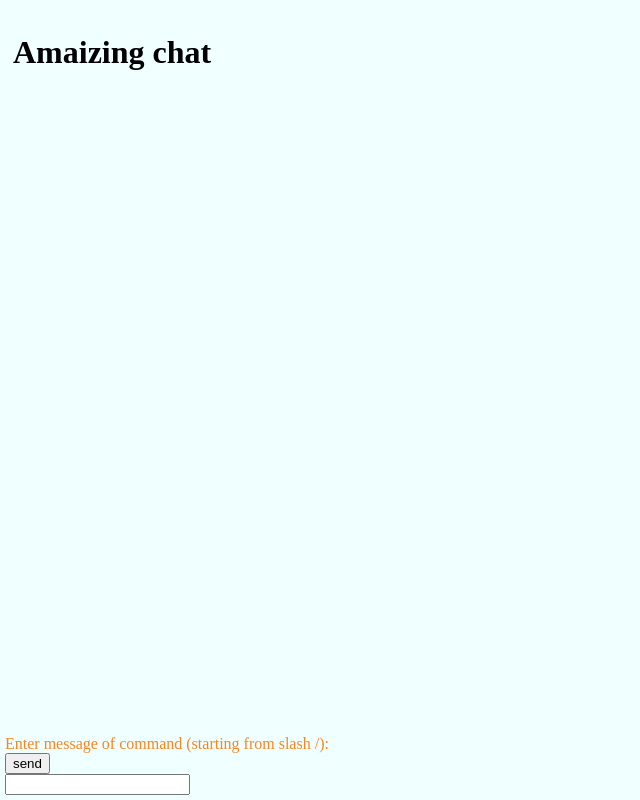
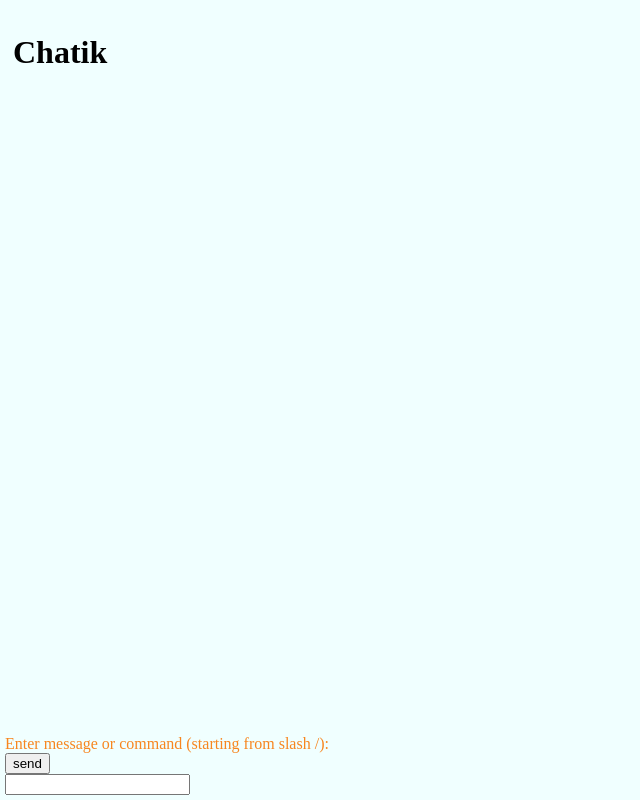
Before and after one commit to SashaCube/chatik-server, a plain HTML site: page resources/web/index.html in a window 1280 px wide. Shown: the whole page, without its empty margins (0-640 px from the left). Drawn offline with Linux system fonts and the light colour scheme.

Commit message:
fix: typo mistakes

```diff
--- a/resources/web/index.html
+++ b/resources/web/index.html
@@ -73,7 +73,7 @@
     </head>
     <body>
         <div class="header">
-            <h1>Amaizing chat</h1>
+            <h1>Chatik</h1>
         </div>
 
         <!-- The messages container that will hold all the events, messages from the server and other users -->
@@ -81,10 +81,10 @@
 
         <!-- The form with the text input and the button to send messages -->
         <div class="form">
-            <label for="commandInput">Enter message of command (starting from slash /):</label>
+            <label for="commandInput">Enter message or command (starting from slash /):</label>
             <input type="button" value="send" id="sendButton">
             <div class="input-container">
-                <input type="text", id="commandInput">
+                <input type="text" id="commandInput">
             </div>
         </div>
     </body>
```
